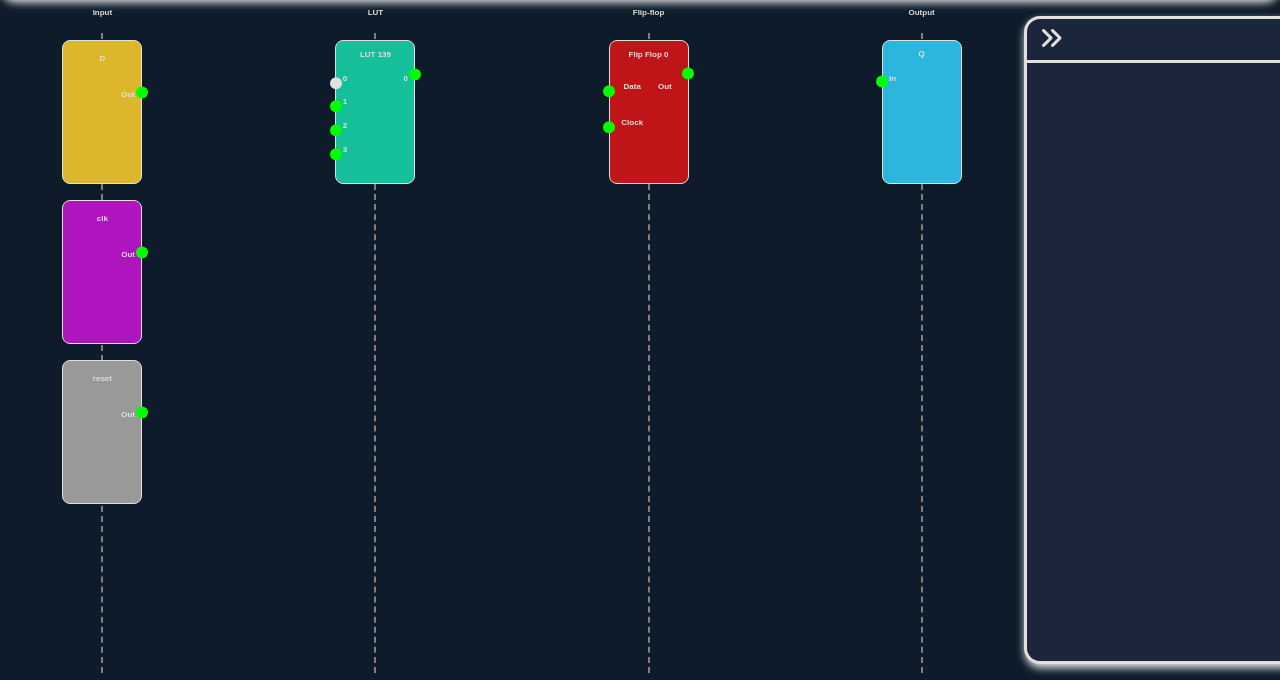
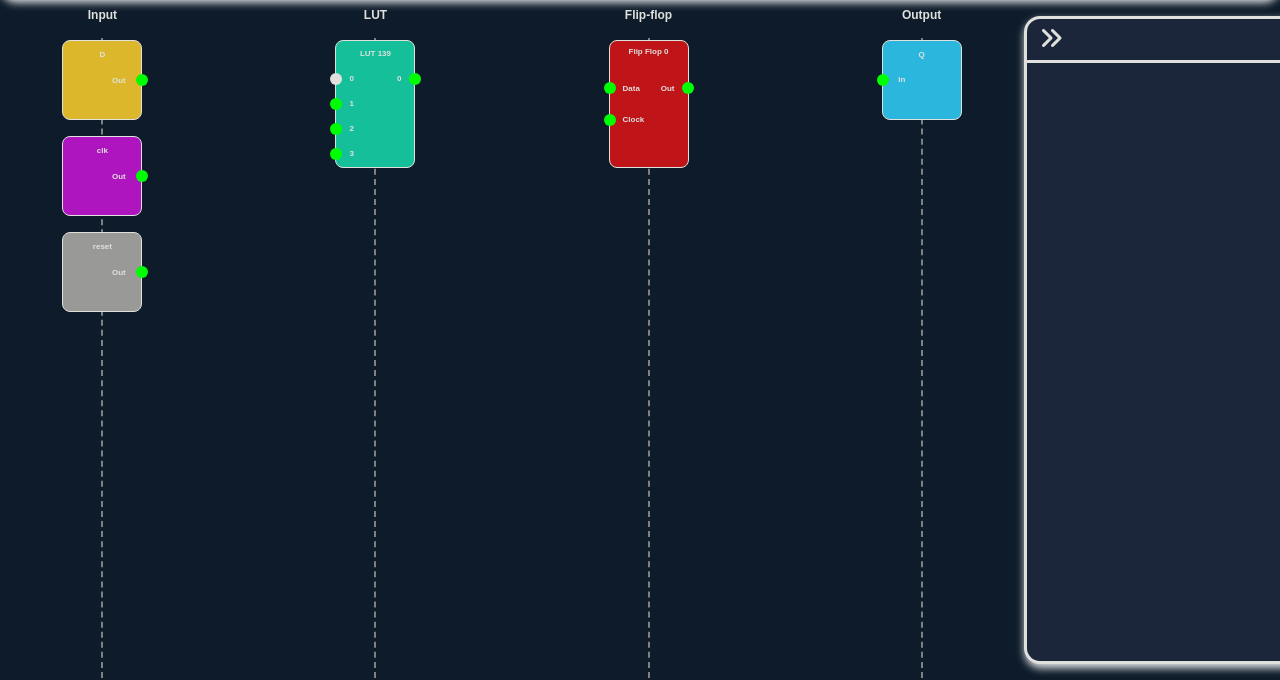
Before and after one commit to algosup/2024-2025-project-4-web-fpga-team-4, a website: page src/code/client/client.html in a window 1280 px wide. Shown: the part 120-800 px from the top of the page. Drawn offline with Linux system fonts and the light colour scheme.

Commit message:
FIX: Rework connectors
- Align connectors,
- Resize inputs and outputs,
- Change schematics display.

Co-Authored-By: JasonGROSSO <114397870+JasonGROSSO@users.noreply.github.com>

```diff
--- a/src/code/client/css/schematics.css
+++ b/src/code/client/css/schematics.css
@@ -10,9 +10,11 @@
 	--connection-used: lime;
 	--connection-unused: var(--on-primary);
 	--element-width: 10svh;
-	--element-height: 20svh;
-	--in-element-height: 18svh;
+	--element-height: 18svh;
+	--in-element-height: 16svh;
 	--element-margin-top: 5svh;
+	--little-element-height: 12svh;
+	--in-little-element-height: 10svh;
 }
 
 /* Applies Style to the Main Part of the Page */
@@ -26,7 +28,7 @@
 
 #main {
 	margin-top: 15svh;
-	width: 100%;
+	width: 80vw;
 	min-height: 85svh;
 
 	font-size: 1vh;
@@ -39,27 +41,25 @@
 	justify-content: space-between;
 	width: 100%;
 	height: 100%;
-
-	div {
-		display: flex;
-		align-items: center;
-		flex-direction: column;
-	}
-
-	p {
-		margin-top: 1vh;
-		color: var(--on-primary);
-		align-items: center;
-	}
 }
 
 #guidelines > div {
+	display: flex;
+	align-items: center;
+	flex-direction: column;
 	width: 16vw;
 	height: 100%;
 }
 
+#guidelines > div > p {
+	margin-top: 1vh;
+	color: var(--on-primary);
+	align-items: center;
+	font-size: 1.5vh;
+}
+
 .back-lines {
-	margin-top: 1vh;
+	margin-top: .5vh;
 	height: 80vh;
 	width: 0;
 	border-width: 0;
@@ -74,12 +74,12 @@
 }
 
 .input-element{
-	height: var(--element-height);
+	height: var(--little-element-height);
 	width: var(--element-width);
 }
 
 .input-element > div {
-	height: var(--in-element-height);
+	height: var(--in-little-element-height);
 	width: var(--element-width);
 	border-radius: 1vh;
 	border: .1vh solid var(--on-primary);
@@ -87,21 +87,15 @@
 	box-sizing: border-box;
 
 	display: grid !important;
-	grid-template-columns: repeat(2, 1fr);
-	grid-template-rows: repeat(4, 1fr);
+	grid-template-columns:  minmax(0, 1fr)  minmax(0, 3fr)  minmax(0, 1fr);
+	grid-template-rows: repeat(3, 1fr);
 
 	color: var(--on-primary);
-
-
-	* {
-		height: .7svh;
-	}
-
 }
 
 .input-data{
 	text-align: center;
-	grid-column: 1/3;
+	grid-column: 1/4;
 	display: flex;
 	justify-content: center;
 	align-items: center;
@@ -110,35 +104,26 @@
 
 .input-out {
 	text-align: end;
+	align-self: center;
+	justify-content: end;
 	grid-column: 2;
 	display: flex;
-	justify-content: flex-end;
-	margin-right: .5svw;
 }
 
-.input-out::after{
-	position: absolute;
-	right: -.7vh;
-	transform: translateY(-.2vh);
-	content: "";
+.input-out-after{
+	align-self: center;
+	grid-column: 3;
+	margin-left: 1.25vh;
 	display: block;
 	width: 1.5vh;
-	height: 1.5vh;
+	aspect-ratio: 1/1;
 	background-color: var(--connection-used);
 	border-radius: 50%;
 }
 
 
-
-
-
-
-
-
-
-
-.button{
-	background-color: var(--button-color);
+.clock-element > div {
+	background-color: var(--clock-color);
 }
 
 .reset-element > div{
@@ -156,13 +141,13 @@
 }
 
 .output-element{
-	height: var(--element-height);
+	height: var(--little-element-height);
 	width: var(--element-width);
 }
 
 
 .output-element >div{
-	height: var(--in-element-height);
+	height: var(--in-little-element-height);
 	width: var(--element-width);
 	border-radius: 1vh;
 	border: .1vh solid var(--on-primary);
@@ -170,8 +155,8 @@
 	box-sizing: border-box;
 
 	display: grid !important;
-	grid-template-columns: repeat(2, 1fr);
-	grid-template-rows: repeat(6, 1fr);
+	grid-template-columns: minmax(0, 1fr)  minmax(0, 3fr)  minmax(0, 1fr);
+	grid-template-rows: repeat(3, 1fr);
 
 	color: var(--on-primary);
 
@@ -184,35 +169,25 @@
 
 .output-data{
 	text-align: center;
-	grid-column: 1/3;
+	grid-column: 1/-1;
 	display: flex;
 	justify-content: center;
 	align-items: center;
 }
 
 
-.output-in.used::before{
+.output-in {
+	grid-column: 2;
+}
+.output-in-before{
 	background-color: var(--connection-used);
-}
-
-
-.led{
-	background-color: darkorange;
-}
-.output-in {
+	align-self: center;
 	grid-column: 1;
-	margin-left: .5svw;
-}
-.output-in::before{
-	position: absolute;
-	left: -.7vh;
-	transform: translateY(.2vh);
-	content: "";
 	display: block;
 	width: 1.5vh;
-	height: 1.5vh;
-	background-color: var(--connection-unused);
+	aspect-ratio: 1/1;
 	border-radius: 50%;
+	margin-left: -.75vh;
 }
 
 
@@ -246,15 +221,12 @@
 	color: var(--on-primary);
 
 	display: grid !important;
-	grid-template-columns: repeat(2, 1fr);
+	grid-template-columns: minmax(0, 1fr)  minmax(0, 2fr)  minmax(0, 2fr)  minmax(0, 1fr);
 	grid-template-rows: repeat(6, 1fr);
 
 	background-color: var(--lut-color);
 
 
-	* {
-		height: .7svh;
-	}
 
 
 }
@@ -262,52 +234,48 @@
 
 .lut-id {
 	text-align: center;
-	grid-column: 1/3;
+	grid-column: 1/-1;
 	grid-row: 1;
 }
 
 .lut-in {
-	grid-column: 1;
-	margin-left: .5svw;
+	grid-column: 2;
 }
 
-.lut-in::before{
-	position: absolute;
-	left: -.7vh;
-	transform: translateY(.4vh);
-	content: "";
-	display: block;
+.lut-in-before{
+	background-color: var(--connection-unused);
+	align-self: center;
+	grid-column: 1;
 	width: 1.5vh;
-	height: 1.5vh;
-	background-color: var(--connection-unused);
+	aspect-ratio: 1/1;
 	border-radius: 50%;
+	margin-left: -.75vh;
 }
 
-.lut-in.used::before{
+.lut-in-before.used{
 	background-color: var(--connection-used);
 }
 
 
 .lut-out {
 	text-align: end;
-	grid-column: 2;
+	align-self: center;
+	grid-column: 3;
 	grid-row: 2;
-	margin-right: .5svw;
 }
 
-.lut-out::after{
-	position: absolute;
-	right: -.7vh;
-	transform: translateY(-1.8vh);
-	content: "";
-	display: block;
+.lut-out-after{
+	background-color: var(--connection-unused);
+	align-self: center;
+	grid-column: 4;
+	grid-row: 2;
 	width: 1.5vh;
-	height: 1.5vh;
-	background-color: var(--connection-unused);
+	aspect-ratio: 1/1;
 	border-radius: 50%;
+	margin-left: .9vh;
 }
 
-.lut-out.used::after{
+.lut-out-after.used{
 	background-color: var(--connection-used);
 }
 
@@ -341,12 +309,9 @@
 	color: var(--on-primary);
 
 	display: grid !important;
-	grid-template-columns: repeat(2, 1fr);
+	grid-template-columns: minmax(0, 1fr)  minmax(0, 2fr)  minmax(0, 2fr)  minmax(0, 1fr);
 	grid-template-rows: repeat(4, 1fr);
 
-	* {
-		height: 3vh;
-	}
 
 
 }
@@ -354,92 +319,52 @@
 .ff-id {
 	margin-top: .8vh;
 	text-align: center;
-	grid-column: 1/3;
+	grid-column: 1/-1;
 	grid-row: 1;
 }
 
 .ff-in {
-	align-items: baseline;
+	align-self: center;
+	grid-column: 2;
+}
+
+.ff-in-before{
+	align-self: center;
 	grid-column: 1;
-	margin-left: .5svw;
-}
-.ff-in::before{
-	position: absolute;
-	left: -.7vh;
-	transform: translateY(.4vh);
-	content: "";
-	display: block;
 	width: 1.5vh;
-	height: 1.5vh;
+	aspect-ratio: 1/1;
 	background-color: var(--connection-unused);
 	border-radius: 50%;
+	margin-left: -.75vh;
 }
 
-.ff-in.used::before{
+.ff-in-before.used{
 	background-color: var(--connection-used);
 }
 
 
 .ff-out {
 	text-align: end;
-	grid-column: 2;
+	align-self: center;
+	grid-column: 3;
 	grid-row: 2;
-	margin-right: .5svw;
 }
 
 
-.ff-out::after{
-	position: absolute;
-	right: -.7vh;
-	transform: translateY(-1.8vh);
-	content: "";
-	display: block;
+.ff-out-after{
+	align-self: center;
+	grid-column: 4;
+	grid-row: 2;
 	width: 1.5vh;
-	height: 1.5vh;
+	aspect-ratio: 1/1;
 	background-color: var(--connection-unused);
 	border-radius: 50%;
+	margin-left: .9vh;
 }
 
-.ff-out.used::after{
+.ff-out-after.used{
 	background-color: var(--connection-used);
 }
-
-
-
-
-#clock-container {
-	position: absolute;
-}
-
-
-.clock-element > div {
-	background-color: var(--clock-color);
-}
-
-.clock-id {
-	text-align: center;
-	grid-column: 1/3;
-	grid-row: 1;
-}
-
-.clock-out {
-	grid-column: 2;
-	margin-right: .5svw;
-	text-align: end;
-}
-
-.clock-out::after{
-	position: absolute;
-	right: -.7vh;
-	transform: translateY(-1.8vh);
-	content: "";
-	display: block;
-	width: 1.5vh;
-	height: 1.5vh;
-	background-color: var(--connection-used);
-	border-radius: 50%;
-}
-
 
 
 /* Creates lines that connect the elements */
--- a/src/code/client/js/parse.js
+++ b/src/code/client/js/parse.js
@@ -21,7 +21,7 @@ async function parseJsonFile(filePath) {
 		if (IOs[i].type === 'input') {
 			displayOutput(IOs[i].name);
 		} else {
-			displayInput(IOs[i].name, true);
+			displayInput(IOs[i].name);
 		}
 	}
 }
--- a/src/code/client/js/schematics.js
+++ b/src/code/client/js/schematics.js
@@ -4,13 +4,11 @@
  * @param {string} name - The name of the input element.
  * @param {boolean} state - The state of the input element (true for ON, false for OFF).
  */
-function displayInput(name, state) {
-	let stateString = state ? 'ON' : 'OFF';
-
+function displayInput(name) {
 	let inputContainer = document.getElementById('input-container');
 	let inputElement = document.createElement('div');
 	let inputInElement = document.createElement('div');
-	inputInElement.innerHTML = `<p class="input-name input-data">${name}</p><p class="input-out" id="${name}-out">Out</p></p>`;
+	inputInElement.innerHTML = `<p class="input-name input-data">${name}</p><p class="input-out" id="${name}-out">Out</p><div class="input-out-after"></div>`;
 	switch (name) {
 		case 'clk':
 			inputElement.className = 'input-element clock-element';
@@ -36,7 +34,7 @@ function displayOutput(name) {
 	let outputContainer = document.getElementById('output-container');
 	let outputElement = document.createElement('div');
 	let outputInElement = document.createElement('div');
-	outputInElement.innerHTML = '<p class="output-name output-data">' + name + '</p><p class="output-in used" id="q-0-in">In</p>';
+	outputInElement.innerHTML = '<p class="output-name output-data">' + name + '</p><div class="output-in-before"></div><p class="output-in used" id="q-0-in">In</p>';
 	outputElement.className = 'output-element q-element';
 	outputElement.appendChild(outputInElement);
 	outputContainer.appendChild(outputElement);
@@ -64,11 +62,11 @@ function displayLUT(id, in0, in1, in2, in3, out) {
 	let in3State = in3 ? 'used' : 'unused';
 	let outState = out ? 'used' : 'unused';
 	let id0Para = `<p class="lut-id ">LUT ${id.toString()}</p>`;
-	let in0Para = `<p class="lut-in ${in0State}" id="lut-${id.toString()}-in0">0</p>`;
-	let in1Para = `<p class="lut-in ${in1State}" id="lut-${id.toString()}-in1">1</p>`;
-	let in2Para = `<p class="lut-in ${in2State}" id="lut-${id.toString()}-in2">2</p>`;
-	let in3Para = `<p class="lut-in ${in3State}" id="lut-${id.toString()}-in3">3</p>`;
-	let out0Para = `<p class="lut-out ${outState}" id="lut-${id.toString()}-out">0</p>`;
+	let in0Para = `<div class="lut-in-before ${in0State}"></div><p class="lut-in" id="lut-${id.toString()}-in0">0</p>`;
+	let in1Para = `<div class="lut-in-before ${in1State}"></div><p class="lut-in" id="lut-${id.toString()}-in1">1</p>`;
+	let in2Para = `<div class="lut-in-before ${in2State}"></div><p class="lut-in" id="lut-${id.toString()}-in2">2</p>`;
+	let in3Para = `<div class="lut-in-before ${in3State}"></div><p class="lut-in" id="lut-${id.toString()}-in3">3</p>`;
+	let out0Para = `<p class="lut-out ${outState}" id="lut-${id.toString()}-out">0</p><div class="lut-out-after ${outState}"></div>`;
 	lutInElement.innerHTML = id0Para + in0Para + in1Para + in2Para + in3Para + out0Para;
 	lutElement.appendChild(lutInElement);
 	lutContainer.appendChild(lutElement);
@@ -90,10 +88,10 @@ function displayFlipFlop(id, dataIn, clockIn, out) {
 	let dataInState = dataIn ? 'used' : 'unused';
 	let clockInState = clockIn ? 'used' : 'unused';
 	let outState = out ? 'used' : 'unused';
-	let id0 = `<div class="ff-id ">Flip Flop ${id.toString()}</div>`;
-	let in0 = `<div class="ff-in ${dataInState}" id="ff-${id.toString()}-data">Data</div>`;
-	let in1 = `<div class="ff-in ${clockInState}" id="ff-${id.toString()}-clk">Clock</div>`;
-	let out0 = `<div class="ff-out ${outState}" id="ff-${id.toString()}-out">Out</div>`;
+	let id0 = `<p class="ff-id ">Flip Flop ${id.toString()}</p>`;
+	let in0 = `<div class="ff-in-before ${dataInState}"></div><p class="ff-in" id="ff-${id.toString()}-data">Data</p>`;
+	let in1 = `<div class="ff-in-before ${clockInState}"></div><p class="ff-in" id="ff-${id.toString()}-clk">Clock</p>`;
+	let out0 = `<p class="ff-out" id="ff-${id.toString()}-out">Out</p><div class="ff-out-after ${outState}"></div>`;
 	ffInElement.innerHTML = id0 + in0 + in1 + out0;
 	ffElement.appendChild(ffInElement);
 	ffContainer.appendChild(ffElement);
--- a/src/code/client/js/tool-bar.js
+++ b/src/code/client/js/tool-bar.js
@@ -93,7 +93,7 @@ hideButton.addEventListener('click', function () {
 	liveData.style.display = 'none';
 	hideButton.style.display = 'none';
 	page.style.display = 'block';
-	// document.getElementById('guidelines').style.gridTemplateColumns = 'repeat(5, 1fr)';
+	main.style.marginLeft = '20vh';
 });
 
 dataViewTrigger.addEventListener('click', function () {
@@ -103,14 +103,14 @@ dataViewTrigger.addEventListener('click', function () {
 		liveData.style.display = 'block';
 		hideButton.style.display = 'block';
 		page.style.display = 'grid';
-		// document.getElementById('guidelines').style.gridTemplateColumns = 'repeat(4, 1fr)';
+		main.style.marginLeft = '0vh';
 	}
 	else {
 		isHidden = true;
 		liveData.style.display = 'none';
 		hideButton.style.display = 'none';
 		page.style.display = 'block';
-		// document.getElementById('guidelines').style.gridTemplateColumns = "repeat(5, 1fr)";
+		main.style.marginLeft = '20vh';
 	}
 });
 
```
